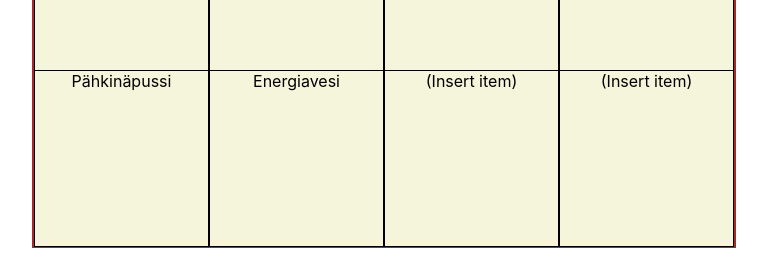
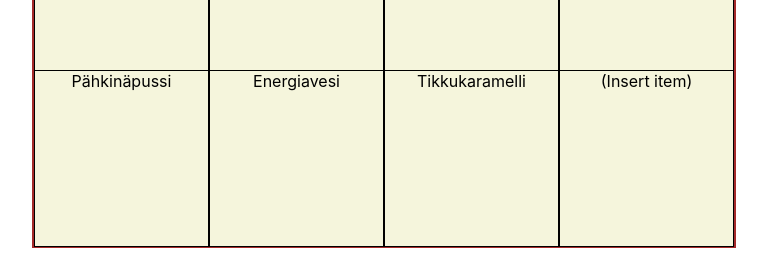
Before and after one commit to ExcavatorZ/tonipal-bingo, a React (Create React App) app: page / in a window 1280 px wide. Shown: the part 538-797 px from the top of the page, without its empty margins (256-1023 px from the left). Built offline with nearby package versions, Linux system fonts and the light colour scheme.

Commit message:
Lollipop.

```diff
--- a/src/App.js
+++ b/src/App.js
@@ -21,7 +21,7 @@ function App() {
         <div class="box l">Makeispussi<Checkmark /></div>
         <div class="box m">Pähkinäpussi<Checkmark /></div>
         <div class="box n">Energiavesi<Checkmark /></div>
-        <div class="box o">(Insert item)<Checkmark /></div>
+        <div class="box o">Tikkukaramelli<Checkmark /></div>
         <div class="box p">(Insert item)<Checkmark /></div>
       </section>
     </div>
```
